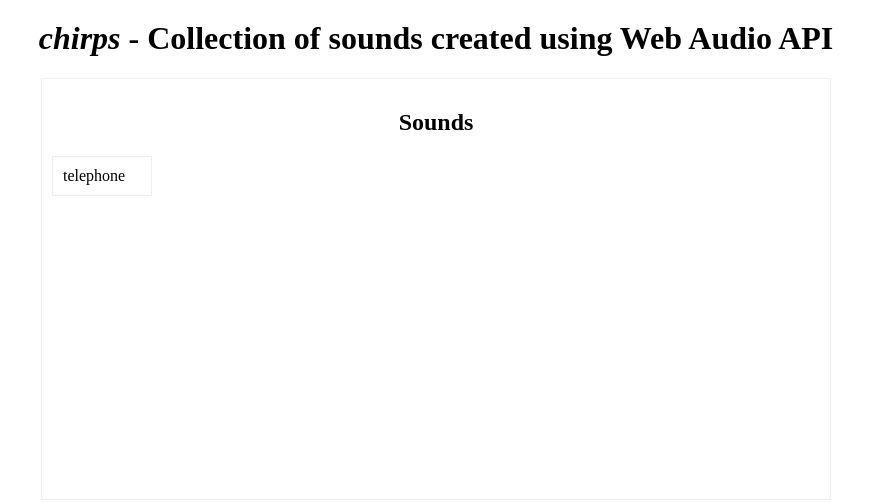
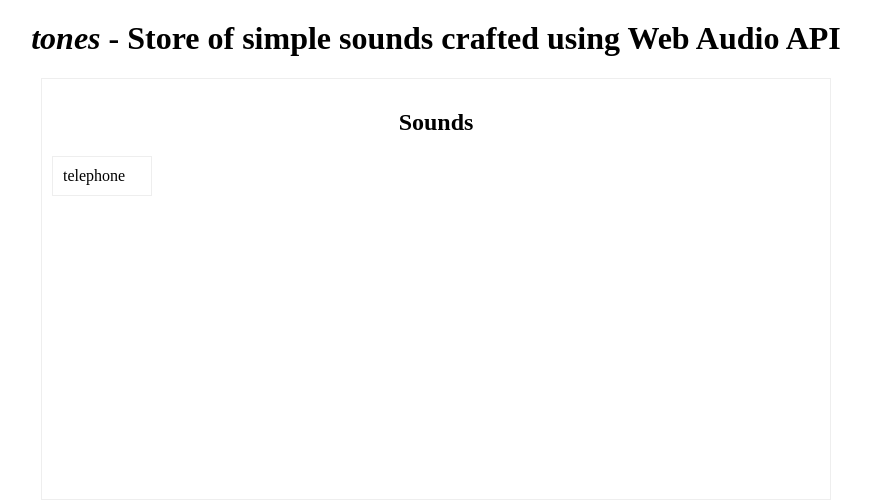
Before and after one commit to VJAI/tones, a website built with webpack: page index.html in a window 1280 px wide. Shown: the whole page, without its empty margins (204-1075 px from the left). Built offline with nearby package versions, Linux system fonts and the light colour scheme.

Commit message:
Updated readme and index.html

```diff
--- a/index.html
+++ b/index.html
@@ -1,6 +1,6 @@
 <html>
 <head>
-  <title>tone - Collection of sounds created using Web Audio API</title>
+  <title>tones - Collection of sounds created using Web Audio API</title>
   <style>
     body {
       margin: 20px 0;
@@ -38,7 +38,7 @@
   </style>
 </head>
 <body>
-<h1 class="align-center"><i>chirps</i> - Collection of sounds created using Web Audio API</h1>
+<h1 class="align-center"><i>tones</i> - Store of simple sounds crafted using Web Audio API</h1>
 <div class="sounds-collection-div">
   <h2 class="align-center">Sounds</h2>
   <ul class="sounds-collection">
```
Also changed, not shown: README.md.
